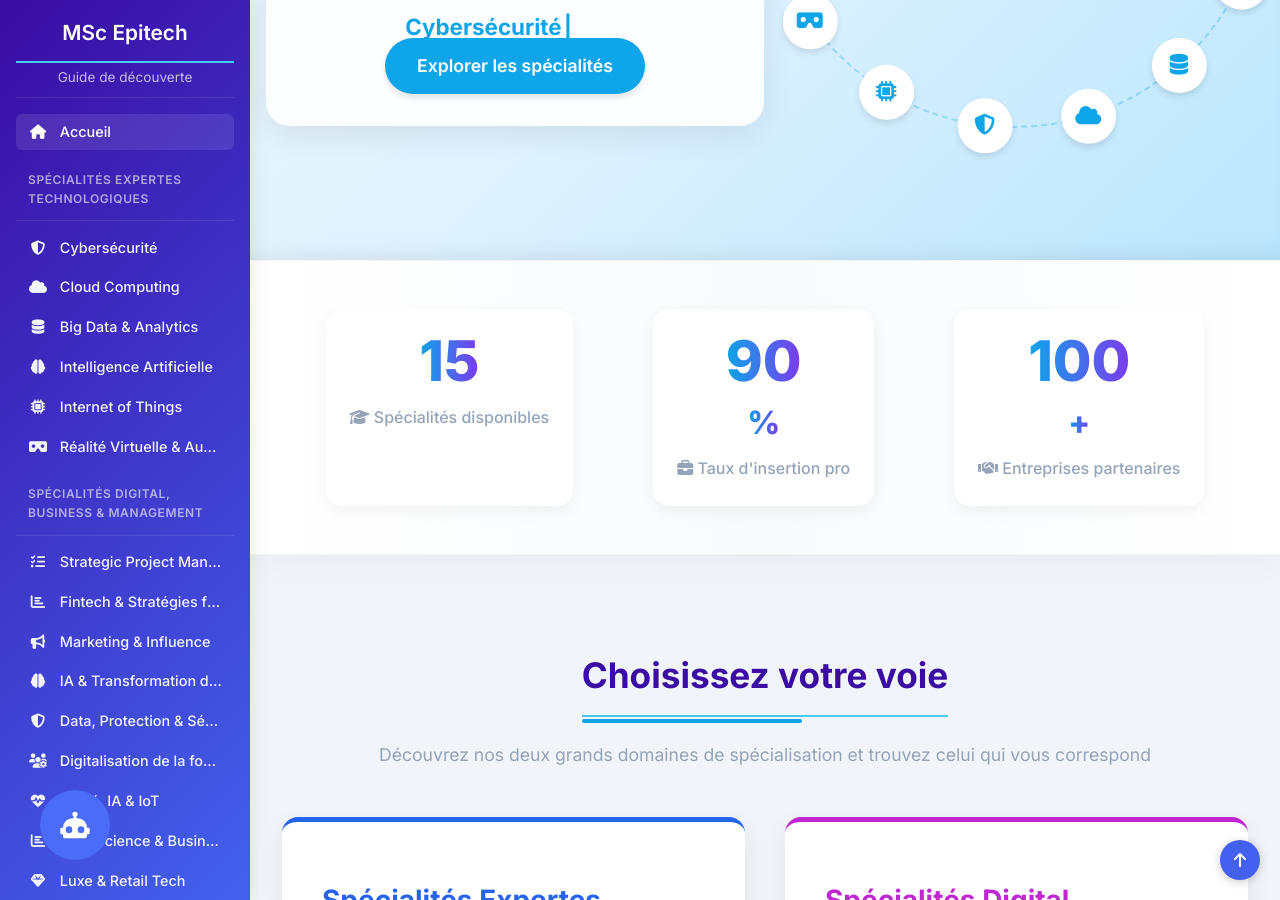
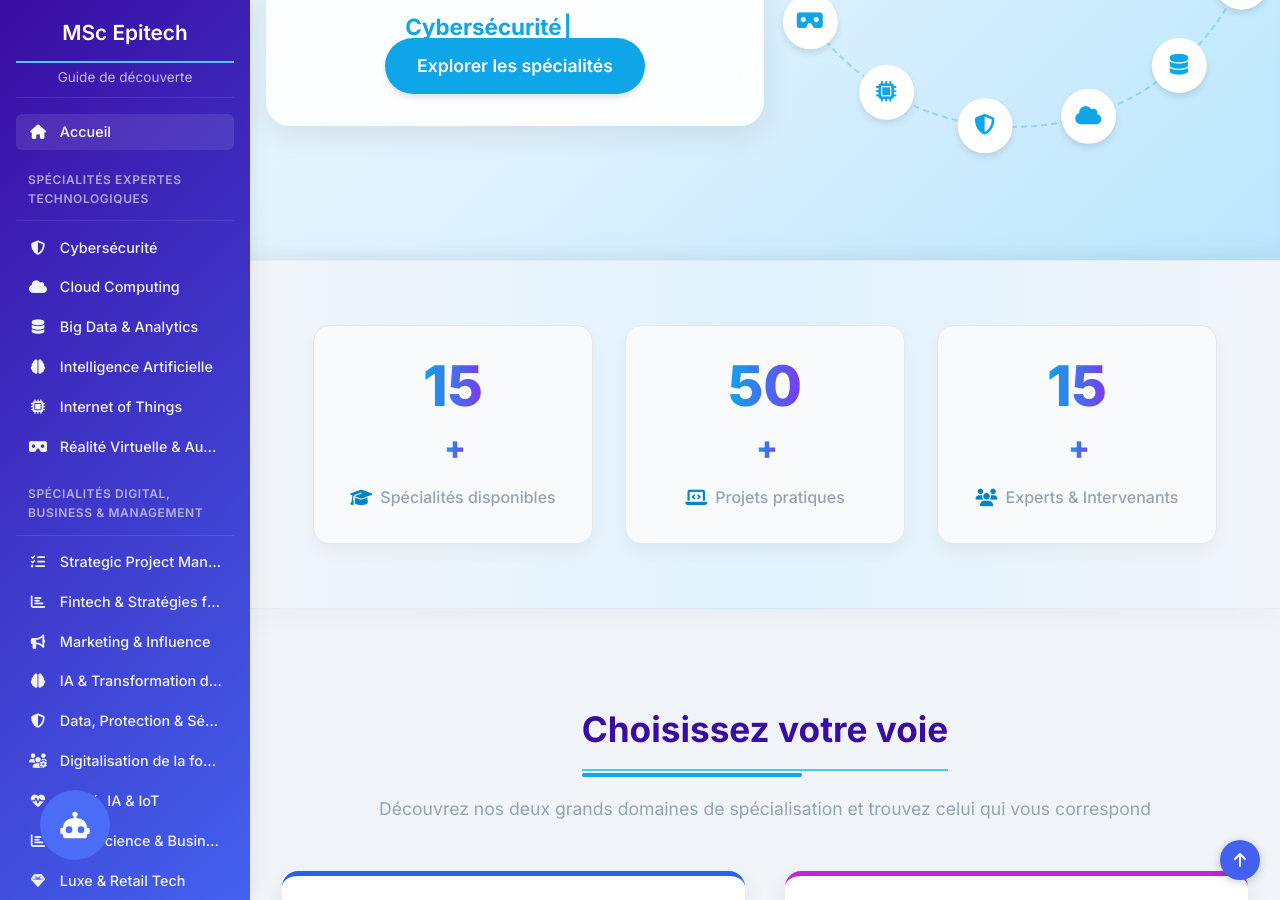
Before and after one commit to DamienDemontis/Decouverte-pmsc, a Jekyll site: the page built from index.markdown, in a window 1280 px wide and 900 px high, scrolled down 505 px. Built offline with Jekyll 4.4.1, drawn with Linux system fonts in a browser that asks for light colours; some of the changed text lies outside the part shown.

Commit message:
Update homepage statistics and add new specialty card for Luxe & Retail Tech. Enhance CSS for improved layout, responsiveness, and visual appeal, including adjustments to padding, margins, and hover effects.

```diff
--- a/assets/css/home.css
+++ b/assets/css/home.css
@@ -447,32 +447,38 @@ body {
 .stats-band {
   display: flex;
   justify-content: center;
-  background: linear-gradient(to right, #FFF, #F8FAFC, #FFF);
-  padding: 3rem 2rem;
+  flex-wrap: wrap; /* Allow wrapping on smaller screens */
+  /* Use a subtle gradient related to the main theme */
+  background: linear-gradient(to right, var(--light), #E0F2FE, var(--light));
+  padding: 4rem 2rem; /* Increased padding */
   box-shadow: 0 -10px 30px rgba(0,0,0,0.03), 0 10px 30px rgba(0,0,0,0.03);
   position: relative;
   z-index: 20;
   border-top: 1px solid rgba(0,0,0,0.03);
   border-bottom: 1px solid rgba(0,0,0,0.03);
+  gap: 2rem; /* Add gap between items */
 }
 
 .stat-item {
   display: flex;
   flex-direction: column;
   align-items: center;
-  margin: 0 2.5rem;
+  /* Remove margin, use gap in parent */
   text-align: center;
-  background-color: white;
-  padding: 1.5rem;
+  background-color: #f8fafc; /* Slightly off-white background */
+  padding: 2rem 1.5rem; /* Adjusted padding */
   border-radius: 1rem;
-  box-shadow: 0 5px 15px rgba(0,0,0,0.05);
-  transition: transform 0.3s ease;
-  min-width: 150px;
+  border: 1px solid #e5e7eb; /* Subtle border */
+  box-shadow: 0 8px 16px rgba(0,0,0,0.04); /* Slightly adjusted shadow */
+  transition: transform 0.3s ease, box-shadow 0.3s ease; /* Added box-shadow transition */
+  min-width: 200px; /* Increased min-width */
+  flex: 1; /* Allow items to grow but maintain min-width */
+  max-width: 280px; /* Add max-width */
 }
 
 .stat-item:hover {
-  transform: translateY(-5px);
-  box-shadow: 0 10px 25px rgba(0,0,0,0.08);
+  transform: translateY(-8px); /* Increased lift */
+  box-shadow: 0 15px 30px rgba(0,0,0,0.08); /* Enhanced shadow on hover */
 }
 
 .stat-number {
@@ -487,18 +493,27 @@ body {
 }
 
 .stat-symbol {
-  font-size: 2rem;
+  font-size: 2rem; /* Reduced size slightly */
   font-weight: 800;
   background: linear-gradient(90deg, var(--primary) 0%, var(--secondary) 100%);
   -webkit-background-clip: text;
   -webkit-text-fill-color: transparent;
+  margin-left: 0.25rem; /* Add space before symbol */
 }
 
 .stat-label {
   font-size: 1rem;
   color: var(--gray);
   font-weight: 500;
-  margin-top: 0.5rem;
+  margin-top: 0.75rem; /* Increased margin-top */
+  display: flex; /* Use flex for icon alignment */
+  align-items: center;
+  gap: 0.5rem; /* Space between icon and text */
+}
+
+.stat-label i {
+  color: var(--primary-dark); /* Use a slightly darker color for icon */
+  font-size: 1.1rem;
 }
 
 /* Specialties Section with enhanced styling */
@@ -698,6 +713,11 @@ body {
 /* Force 3 columns specifically for the tech specialties grid on wider screens */
 @media (min-width: 992px) { /* Adjust breakpoint as needed */
   #tech-specialties .specialties-masonry {
+    grid-template-columns: repeat(3, 1fr);
+    max-width: 1100px; /* Adjust max-width for 3 columns */
+  }
+  /* Also force 3 columns for business grid */
+  #business-specialties .specialties-masonry {
     grid-template-columns: repeat(3, 1fr);
     max-width: 1100px; /* Adjust max-width for 3 columns */
   }
--- a/index.markdown
+++ b/index.markdown
@@ -93,16 +93,16 @@ title: Accueil
 <!-- Bande de statistiques -->
 <div class="stats-band">
   <div class="stat-item animate__animated animate__fadeInUp">
-    <span class="stat-number count-up" data-count="15">0</span>
+    <span class="stat-number count-up" data-count="15">0</span><span class="stat-symbol">+</span>
     <span class="stat-label"><i class="fas fa-graduation-cap"></i> Spécialités disponibles</span>
   </div>
   <div class="stat-item animate__animated animate__fadeInUp animate__delay-1s">
-    <span class="stat-number count-up" data-count="90">0</span><span class="stat-symbol">%</span>
-    <span class="stat-label"><i class="fas fa-briefcase"></i> Taux d'insertion pro</span>
+    <span class="stat-number count-up" data-count="50">0</span><span class="stat-symbol">+</span>
+    <span class="stat-label"><i class="fas fa-laptop-code"></i> Projets pratiques</span>
   </div>
   <div class="stat-item animate__animated animate__fadeInUp animate__delay-2s">
-    <span class="stat-number count-up" data-count="100">0</span><span class="stat-symbol">+</span>
-    <span class="stat-label"><i class="fas fa-handshake"></i> Entreprises partenaires</span>
+    <span class="stat-number count-up" data-count="15">0</span><span class="stat-symbol">+</span>
+    <span class="stat-label"><i class="fas fa-users"></i> Experts & Intervenants</span>
   </div>
 </div>
 
@@ -304,6 +304,16 @@ title: Accueil
       <h3>Data Science & Business Intelligence</h3>
       <p>Transformez les données brutes en informations stratégiques pour guider les décisions business.</p>
       <a href="/Decouverte-pmsc/specialites/data-science-bi" class="btn-primary">Découvrir</a>
+    </div>
+
+    <!-- Add Luxe & Retail Tech card -->
+    <div class="specialite-card" style="--card-color: #A21CAF;">
+      <div class="specialite-icon">
+        <i class="fas fa-gem"></i>
+      </div>
+      <h3>Luxe & Retail Tech</h3>
+      <p>Transformez l'expérience client dans le luxe et le retail grâce aux technologies digitales.</p>
+      <a href="/Decouverte-pmsc/specialites/luxe-retail-tech" class="btn-primary">Découvrir</a>
     </div>
   </div>
 </div>
```
